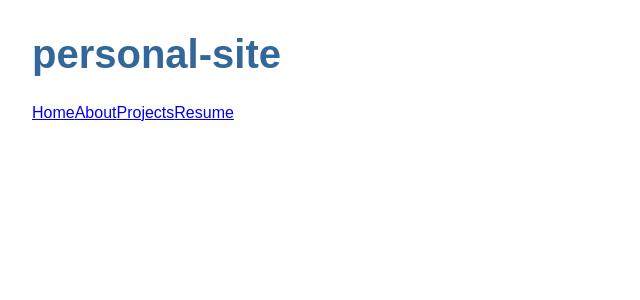
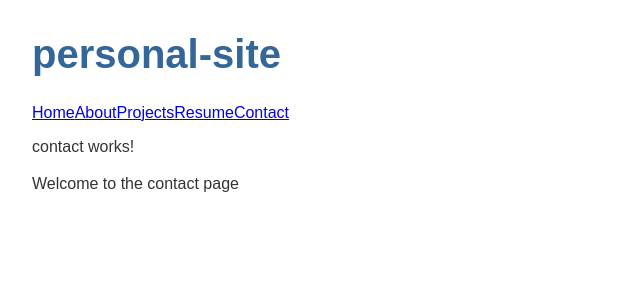
Before and after one commit to mitchellballer/personal_site, an Angular app in the folder angular/personal-site/: page /contact in a window 1280 px wide. Before the commit this address led to /. Shown: the top 300 px of the page, without its empty margins (0-640 px from the left). Built offline with nearby package versions, Linux system fonts and the light colour scheme.

Commit message:
Contact component initial commit

```diff
--- a/angular/personal-site/src/app/app-routing.module.ts
+++ b/angular/personal-site/src/app/app-routing.module.ts
@@ -4,6 +4,7 @@
 import { AboutComponent } from './about/about.component';
 import { ProjectsComponent } from './projects/projects.component';
 import { ResumeComponent } from './resume/resume.component';
+import { ContactComponent } from './contact/contact.component';
 
 
 const routes: Routes = [
@@ -11,6 +12,7 @@
   { path: 'about', component: AboutComponent},
   { path: 'projects', component: ProjectsComponent},
   { path: 'resume', component: ResumeComponent },
+  { path: 'contact', component: ContactComponent },
 ];
 
 @NgModule({
--- a/angular/personal-site/src/app/app.component.html
+++ b/angular/personal-site/src/app/app.component.html
@@ -5,6 +5,7 @@
     <a routerLink="/about">About</a>
     <a routerLink="/projects">Projects</a>
     <a routerLink="/resume">Resume</a>
+    <a routerLink="/contact">Contact</a>
 </nav>
 
 <router-outlet></router-outlet>
--- a/angular/personal-site/src/app/app.module.ts
+++ b/angular/personal-site/src/app/app.module.ts
@@ -7,6 +7,7 @@
 import { AboutComponent } from './about/about.component';
 import { ProjectsComponent } from './projects/projects.component';
 import { ResumeComponent } from './resume/resume.component';
+import { ContactComponent } from './contact/contact.component';
 
 @NgModule({
   declarations: [
@@ -14,7 +15,8 @@
     HomeComponent,
     AboutComponent,
     ProjectsComponent,
-    ResumeComponent
+    ResumeComponent,
+    ContactComponent
   ],
   imports: [
     BrowserModule,
--- /dev/null
+++ b/angular/personal-site/src/app/contact/contact.component.html
@@ -0,0 +1,2 @@
+<p>contact works!</p>
+{{landing}}
--- /dev/null
+++ b/angular/personal-site/src/app/contact/contact.component.ts
@@ -0,0 +1,16 @@
+import { Component, OnInit } from '@angular/core';
+
+@Component({
+  selector: 'app-contact',
+  templateUrl: './contact.component.html',
+  styleUrls: ['./contact.component.css']
+})
+export class ContactComponent implements OnInit {
+
+  landing = "Welcome to the contact page";
+  constructor() { }
+
+  ngOnInit(): void {
+  }
+
+}
```
Also changed, not shown: angular/personal-site/src/app/contact/contact.component.css (added), 1 other file (tests, documents, lock files or other folders).
